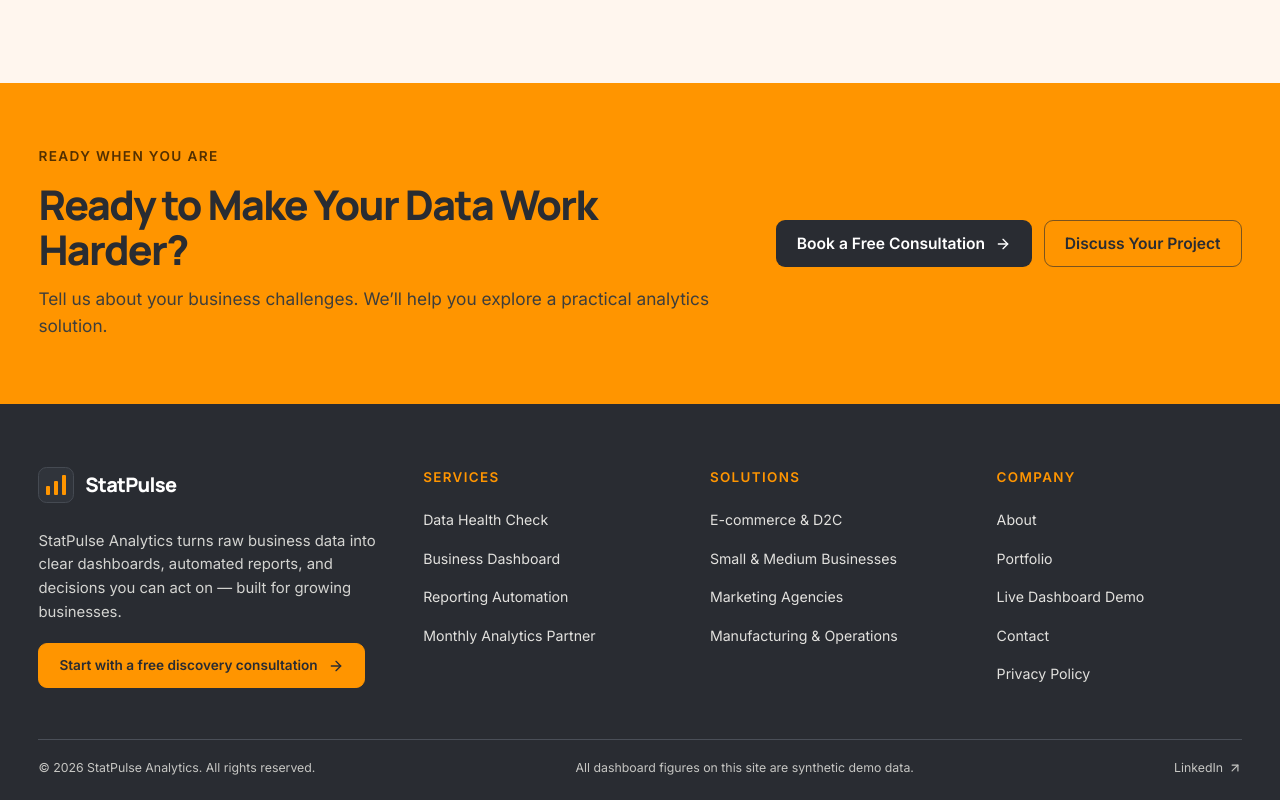
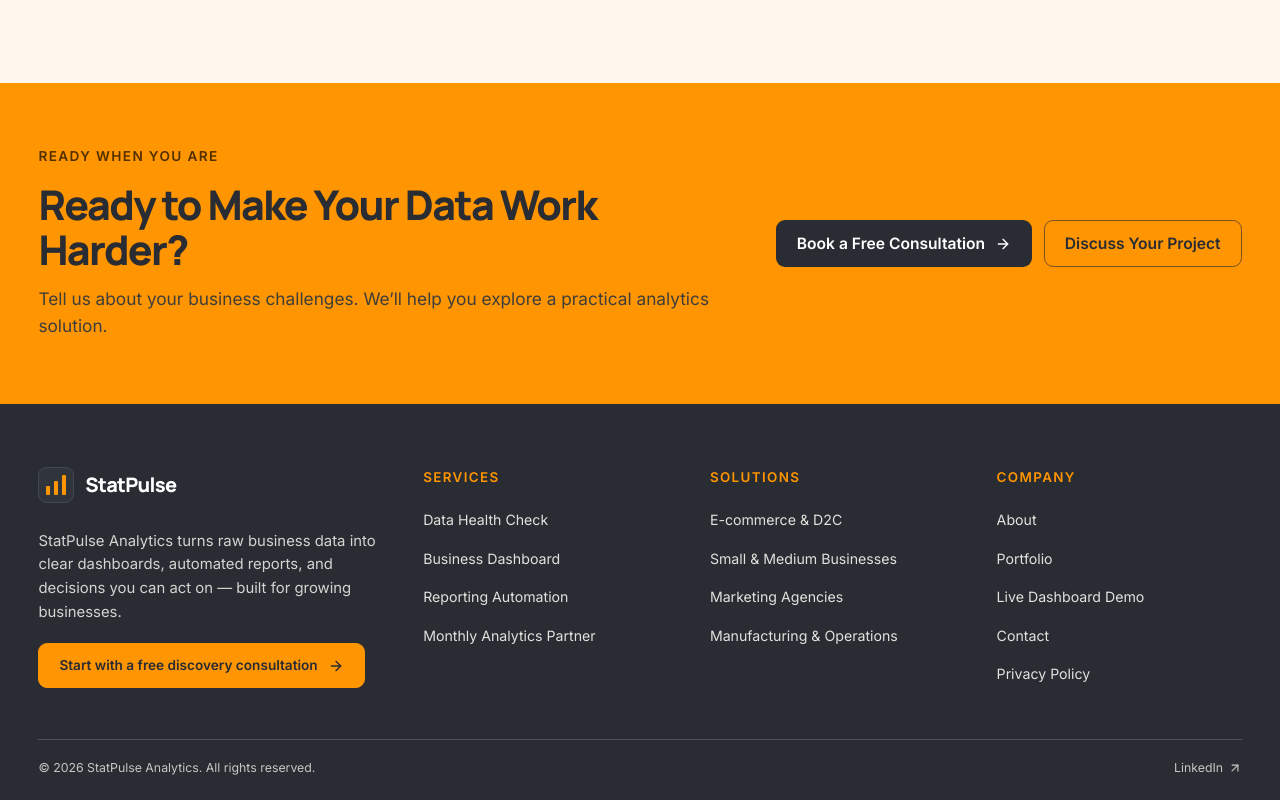
Before and after one commit to sambhavhere17/statpulse, a Next.js app: page / in a window 1280 px wide. Shown: the part 8299-9099 px from the top of the page. Built offline with nearby package versions, Linux system fonts and the light colour scheme; no server answers.

Commit message:
Remove dashboard disclosure from footer

```diff
--- a/src/components/layout/footer.tsx
+++ b/src/components/layout/footer.tsx
@@ -50,7 +50,6 @@ export function Footer() {
         </div>
         <div className="footer-bottom">
           <span>© {copyrightYears} {siteConfig.name}. All rights reserved.</span>
-          <span>All dashboard figures on this site are synthetic demo data.</span>
           {siteConfig.linkedInUrl ? (
             <a href={siteConfig.linkedInUrl} rel="noreferrer" target="_blank">
               LinkedIn <ArrowUpRight aria-hidden="true" size={14} />
```
